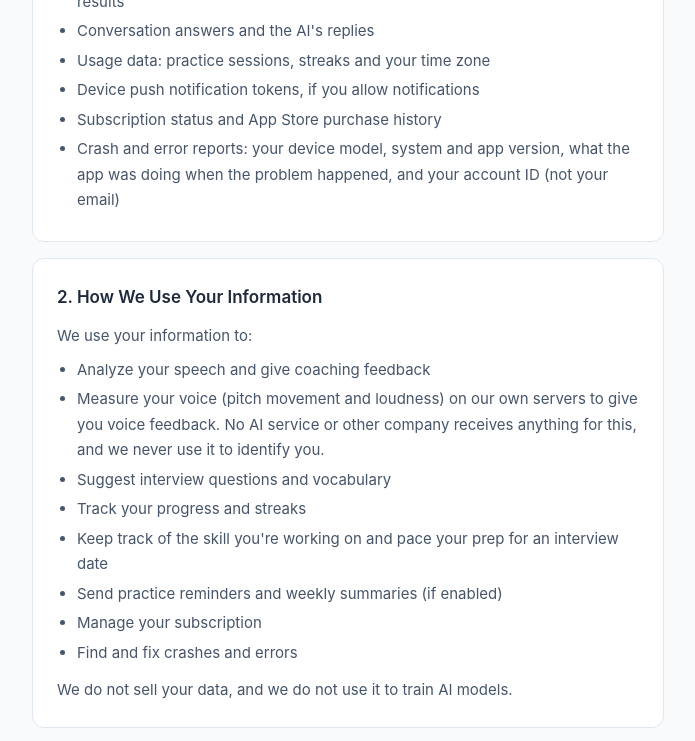
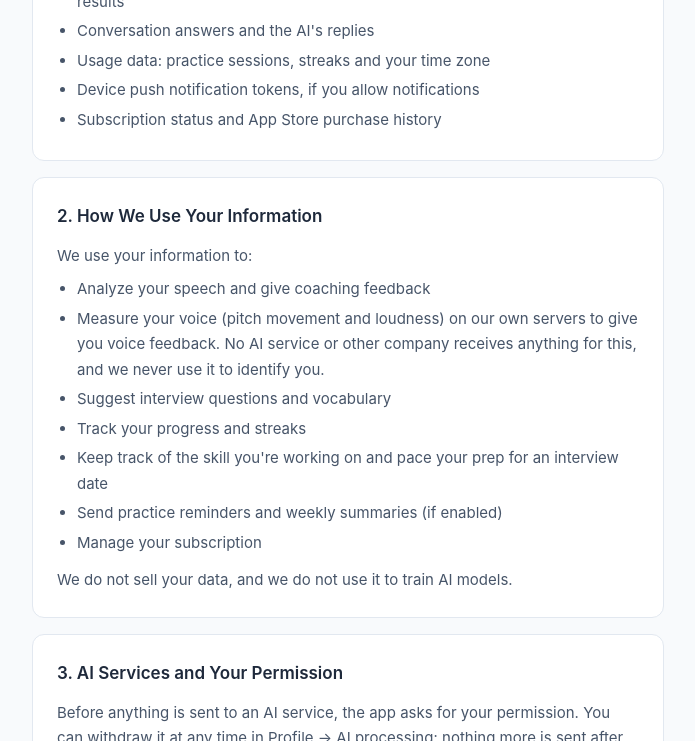
Before and after one commit to fatehb/soundsharp-site, a plain HTML site: page privacy.html in a window 1280 px wide. Shown: the part 860-1601 px from the top of the page, without its empty margins (292-987 px from the left). Drawn offline with Linux system fonts and the light colour scheme.

Commit message:
docs(010): privacy text without crash reports while Sentry is on hold
Co-Authored-By: Claude Opus 5.5 <noreply@anthropic.com>

```diff
--- a/privacy.html
+++ b/privacy.html
@@ -35,7 +35,6 @@
         <li>Usage data: practice sessions, streaks and your time zone</li>
         <li>Device push notification tokens, if you allow notifications</li>
         <li>Subscription status and App Store purchase history</li>
-        <li>Crash and error reports: your device model, system and app version, what the app was doing when the problem happened, and your account ID (not your email)</li>
       </ul>
     </div>
 
@@ -50,7 +49,6 @@
         <li>Keep track of the skill you're working on and pace your prep for an interview date</li>
         <li>Send practice reminders and weekly summaries (if enabled)</li>
         <li>Manage your subscription</li>
-        <li>Find and fix crashes and errors</li>
       </ul>
       <p style="margin-top: 12px;">We do not sell your data, and we do not use it to train AI models.</p>
     </div>
@@ -71,7 +69,6 @@
         <li><strong>Apple</strong>: Sign in with Apple and notifications on iPhone</li>
         <li><strong>RevenueCat</strong>: subscription management (your account ID and App Store purchase history)</li>
         <li><strong>Resend</strong>: sending sign-in code emails (your email address)</li>
-        <li><strong>Sentry</strong>: crash and error reports (described above)</li>
         <li>Mock interview questions are read aloud by your phone's built-in text-to-speech. On iPhone this stays on the device; on Android your phone's speech engine may use an online voice, depending on its settings. Only the question text is spoken.</li>
       </ul>
     </div>
```
